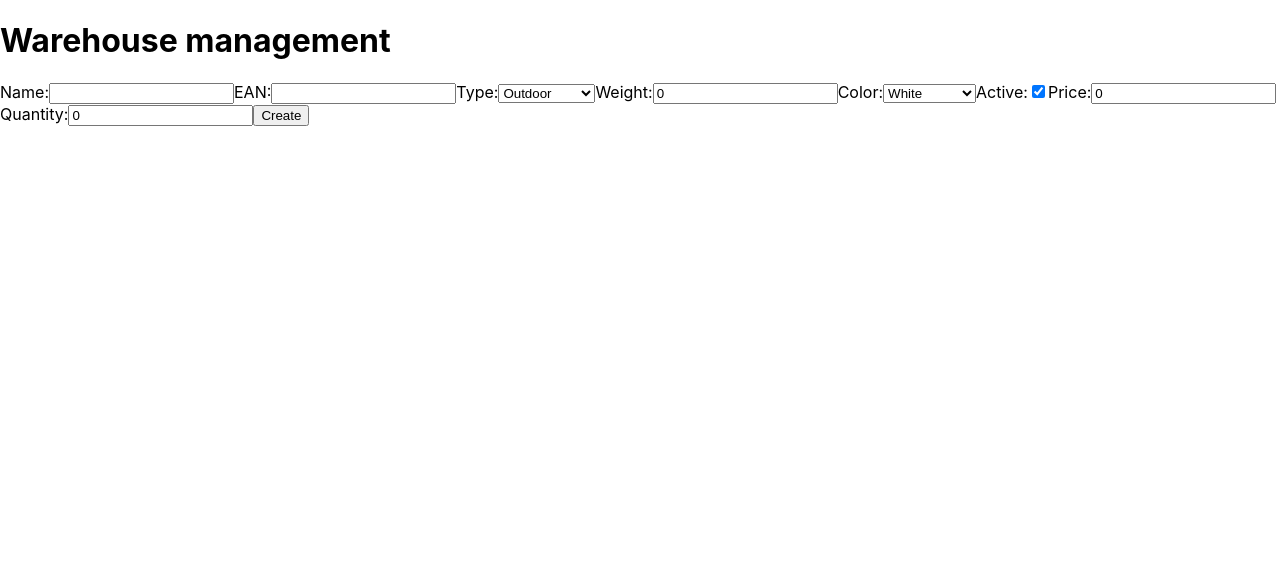
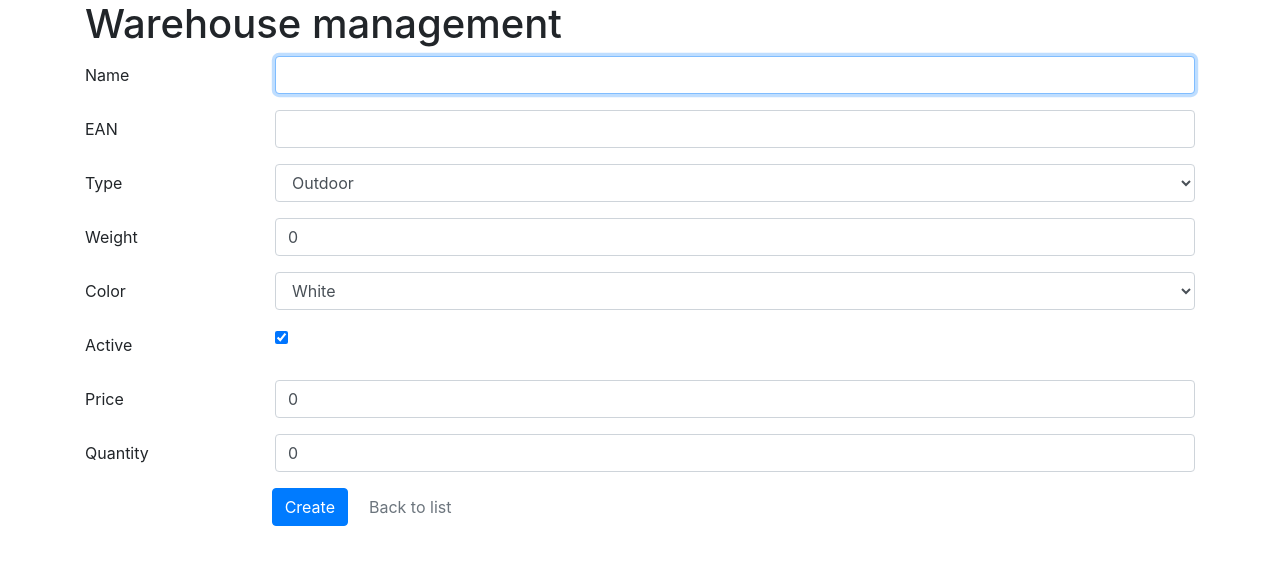
Before and after one commit to elvyra/warehouse-management, a React (Create React App) app: page /products/create in a window 1280 px wide. Shown: the top 564 px of the page. Built offline with nearby package versions, Linux system fonts and the light colour scheme.

Commit message:
UI initial layout (#9)
* Sass added

* React bootstrap added

* Components layouts updated

```diff
--- a/package.json
+++ b/package.json
@@ -11,9 +11,11 @@
     "@types/react": "^16.9.0",
     "@types/react-dom": "^16.9.0",
     "@types/react-router-dom": "^5.1.5",
+    "bootstrap": "^4.5.0",
     "highcharts": "^8.1.0",
     "highcharts-react-official": "^3.0.0",
     "react": "^16.13.1",
+    "react-bootstrap": "^1.0.1",
     "react-dom": "^16.13.1",
     "react-router-dom": "^5.2.0",
     "react-scripts": "3.4.1",
@@ -39,5 +41,8 @@
       "last 1 firefox version",
       "last 1 safari version"
     ]
+  },
+  "devDependencies": {
+    "node-sass": "^4.14.1"
   }
 }
--- a/src/components/app/App.tsx
+++ b/src/components/app/App.tsx
@@ -4,10 +4,12 @@ import ProductTable from "../productsTable/ProductsTable";
 import ProducCreate from "../productCreate/ProductCreate";
 import ProductPreview from "../productPreview/ProductPreview";
 import ProductEdit from "../productEdit/ProductEdit";
+import { Container } from "react-bootstrap";
 
 const App: React.FC = () => {
   return (
     <Router>
+      <Container>
         <h1>Warehouse management</h1>
         <Switch>
           <Route exact path="/products" component={ProductTable} />
@@ -15,6 +17,7 @@ const App: React.FC = () => {
           <Route path="/products/:id/edit" component={ProductEdit} />
           <Route path="/products/:id" component={ProductPreview} />
         </Switch>
+      </Container>
     </Router>
   );
 };
--- a/src/components/interfaces/interfaces.ts
+++ b/src/components/interfaces/interfaces.ts
@@ -1,5 +1,8 @@
 // Currency symbol
 export const currency = "€";
+
+// Units symbol
+export const unit = "pcs";
 
 // Highlight color code
 export const color = "red";
--- a/src/components/productCreate/ProductCreate.tsx
+++ b/src/components/productCreate/ProductCreate.tsx
@@ -1,7 +1,9 @@
 import React from "react";
+import { NavLink } from "react-router-dom";
 import ProductForm from "../productForm/ProductForm";
 import { CreateNewProduct } from "../productForm/CreateProductFromFormData";
 import { createItem } from "../localStorage/LocalStorage";
+import { Col, Row, Button, Form } from "react-bootstrap";
 
 const ProductCreate: React.FC = () => {
   const handleChangeActive = () => {};
@@ -9,21 +11,45 @@ const ProductCreate: React.FC = () => {
   const handleSubmit = (event: React.FormEvent<HTMLFormElement>): void => {
     event.preventDefault();
     createItem(CreateNewProduct(event));
+    event.currentTarget.reset();
   };
 
   return (
-    <form onSubmit={handleSubmit}>
+    <Form onSubmit={handleSubmit}>
       <ProductForm handleChangeActive={handleChangeActive} />
-      <label>
-        Price:
-        <input type="text" name="price" defaultValue="0" />
-      </label>
-      <label>
-        Quantity:
-        <input type="text" name="quantity" defaultValue="0" />
-      </label>
-      <input type="submit" value="Create" />
-    </form>
+      <Form.Group as={Row}>
+        <Form.Label column md="2">
+          Price
+        </Form.Label>
+        <Col md="10">
+          <Form.Control type="number" min="0" name="price" defaultValue="0" />
+        </Col>
+      </Form.Group>
+      <Form.Group as={Row}>
+        <Form.Label column md="2">
+          Quantity
+        </Form.Label>
+        <Col md="10">
+          <Form.Control
+            type="number"
+            min="0"
+            name="quantity"
+            defaultValue="0"
+          />
+        </Col>
+      </Form.Group>
+      <Form.Row>
+        <Col md="2" />
+        <Col md="10">
+          <Button type="submit" className="mr-2">
+            Create
+          </Button>
+          <NavLink to="/products" className="btn btn-link text-secondary">
+            Back to list
+          </NavLink>
+        </Col>
+      </Form.Row>
+    </Form>
   );
 };
 
--- a/src/components/productEdit/ProductEdit.tsx
+++ b/src/components/productEdit/ProductEdit.tsx
@@ -1,4 +1,5 @@
 import React, { useState, useEffect } from "react";
+import { NavLink } from "react-router-dom";
 import { RouteComponentProps } from "react-router-dom";
 import {
   IProduct,
@@ -14,6 +15,15 @@ import {
 import { isNullOrUndefined } from "util";
 import ProductForm from "../productForm/ProductForm";
 import { CreateEditedProduct } from "../productForm/CreateProductFromFormData";
+import {
+  Col,
+  Row,
+  Form,
+  ListGroup,
+  Button,
+  CardDeck,
+  Card,
+} from "react-bootstrap";
 
 interface MatchParams {
   id: string;
@@ -68,58 +78,117 @@ const ProductEdit: React.FC<PropsType> = (props: PropsType) => {
       {isNullOrUndefined(item) ? (
         <p>Product not found</p>
       ) : (
-        <>
-          <form onSubmit={handleChangeProps}>
-            <input type="text" name="id" defaultValue={item.id} hidden />
+        <CardDeck>
+          <Card style={{ flex: "1 1 100%" }} className="mb-4">
+            <Card.Body>
+              <Card.Title>Product details</Card.Title>
+              <Card.Text>
+                <Form onSubmit={handleChangeProps}>
+                  <Form.Group as={Row}>
+                    <Form.Label column md="2">
+                      Id
+                    </Form.Label>
+                    <Col md="10">
+                      <Form.Control
+                        type="text"
+                        name="id"
+                        defaultValue={item.id}
+                        plaintext
+                        readOnly
+                      />
+                    </Col>
+                  </Form.Group>
                   <ProductForm
                     product={item}
                     handleChangeActive={handleChangeActive}
                   />
-            <input type="submit" value="Save" />
-          </form>
-          <form onSubmit={handleUpdatePrice}>
-            <label>
-              Price:
-              <input
+                  <Form.Row>
+                    <Col md="2" />
+                    <Col md="10">
+                      <Button type="submit" className="mr-2">
+                        Save
+                      </Button>
+                      <NavLink
+                        to="/products"
+                        className="btn btn-link text-secondary"
+                      >
+                        Back to list
+                      </NavLink>
+                    </Col>
+                  </Form.Row>
+                </Form>
+              </Card.Text>
+            </Card.Body>
+          </Card>
+
+          <Card>
+            <Card.Body>
+              <Card.Title>Price</Card.Title>
+              <Card.Text>
+                <Form onSubmit={handleUpdatePrice}>
+                  <Form.Group as={Row} className="w-100">
+                    <Form.Label column md="3">
+                      Current
+                    </Form.Label>
+                    <Col md="7">
+                      <Form.Control
+                        placeholder={item.priceHistory[0].price.toString()}
                         type="text"
                         name="price"
                         data-id={item.id}
-                placeholder={item.priceHistory[0].price.toString()}
                       />
-            </label>
-            <input type="submit" value="Update price" />
-          </form>
-          <p>
-            <b>Price history:</b>
-          </p>
+                    </Col>
+                    <Col md="2">
+                      <Button type="submit">Update</Button>
+                    </Col>
+                  </Form.Group>
+                </Form>
+              </Card.Text>
+            </Card.Body>
+            <ListGroup variant="flush">
               {item.priceHistory.map((c: IPriceHistory) => (
-            <p key={c.date}>
-              <b>Price:</b> {c.price} (<b>Updated:</b>{" "}
-              {new Date(c.date).toLocaleString()})
-            </p>
+                <ListGroup.Item key={c.date}>
+                  Price: {c.price} (Updated: {new Date(c.date).toLocaleString()}
+                  )
+                </ListGroup.Item>
               ))}
-          <form onSubmit={handleUpdateQuantity}>
-            <label>
-              Quantity:
-              <input
+            </ListGroup>
+          </Card>
+
+          <Card>
+            <Card.Body>
+              <Card.Title>Quantity</Card.Title>
+              <Card.Text>
+                <Form onSubmit={handleUpdateQuantity}>
+                  <Form.Group as={Row} className="w-100">
+                    <Form.Label column md="3">
+                      Current
+                    </Form.Label>
+                    <Col md="7">
+                      <Form.Control
                         type="text"
                         name="quantity"
                         data-id={item.id}
                         placeholder={item!.quantityHistory[0].quantity.toString()}
                       />
-            </label>
-            <input type="submit" value="Update Quantity" />
-          </form>
-          <p>
-            <b>Quantity history:</b>
-          </p>
+                    </Col>
+                    <Col md="2">
+                      <Button type="submit">Update</Button>
+                    </Col>
+                  </Form.Group>
+                </Form>
+              </Card.Text>
+            </Card.Body>
+            <ListGroup variant="flush">
               {item.quantityHistory.map((c: IQuantityHistory) => (
-            <p key={c.date}>
-              <b>Quantity:</b> {c.quantity} (<b>Updated:</b>
+                <ListGroup.Item key={c.date}>
+                  Quantity: {c.quantity} (Updated:{" "}
                   {new Date(c.date).toLocaleString()})
-            </p>
+                </ListGroup.Item>
               ))}
-        </>
+            </ListGroup>
+          </Card>
+        </CardDeck>
       )}
     </>
   );
--- a/src/components/productForm/ProductForm.tsx
+++ b/src/components/productForm/ProductForm.tsx
@@ -1,6 +1,7 @@
 import React from "react";
 import { IProduct, ProductType, ProductColor } from "../interfaces/interfaces";
 import { isNullOrUndefined } from "util";
+import { Col, Row, Form } from "react-bootstrap";
 
 type PropsType = {
   product?: IProduct;
@@ -13,25 +14,38 @@ const ProductForm: React.FC<PropsType> = ({
 }: PropsType) => {
   return (
     <>
-      <label>
-        Name:
-        <input
+      <Form.Group as={Row}>
+        <Form.Label column md="2">
+          Name
+        </Form.Label>
+        <Col md="10">
+          <Form.Control
             type="text"
             name="name"
             defaultValue={!isNullOrUndefined(product) ? product.name : ""}
+            autoFocus
           />
-      </label>
-      <label>
-        EAN:
-        <input
+        </Col>
+      </Form.Group>
+      <Form.Group as={Row}>
+        <Form.Label column md="2">
+          EAN
+        </Form.Label>
+        <Col md="10">
+          <Form.Control
             type="text"
             name="ean"
             defaultValue={!isNullOrUndefined(product) ? product.EAN : ""}
           />
-      </label>
-      <label>
-        Type:
-        <select
+        </Col>
+      </Form.Group>
+      <Form.Group as={Row}>
+        <Form.Label column md="2">
+          Type
+        </Form.Label>
+        <Col md="10">
+          <Form.Control
+            as="select"
             defaultValue={!isNullOrUndefined(product) ? product.type : 0}
             name="type"
           >
@@ -42,19 +56,29 @@ const ProductForm: React.FC<PropsType> = ({
                   {ProductType[Number(key)]}
                 </option>
               ))}
-        </select>
-      </label>
-      <label>
-        Weight:
-        <input
-          type="text"
+          </Form.Control>
+        </Col>
+      </Form.Group>
+      <Form.Group as={Row}>
+        <Form.Label column md="2">
+          Weight
+        </Form.Label>
+        <Col md="10">
+          <Form.Control
+            type="number"
+            min="0"
             name="weight"
             defaultValue={!isNullOrUndefined(product) ? product.weight : 0}
           />
-      </label>
-      <label>
-        Color:
-        <select
+        </Col>
+      </Form.Group>
+      <Form.Group as={Row}>
+        <Form.Label column md="2">
+          Color
+        </Form.Label>
+        <Col md="10">
+          <Form.Control
+            as="select"
             defaultValue={!isNullOrUndefined(product) ? product.color : 0}
             name="color"
           >
@@ -65,17 +89,22 @@ const ProductForm: React.FC<PropsType> = ({
                   {ProductColor[Number(key)]}
                 </option>
               ))}
-        </select>
-      </label>
-      <label>
-        Active:
-        <input
+          </Form.Control>
+        </Col>
+      </Form.Group>
+      <Form.Group as={Row}>
+        <Form.Label column md="2">
+          Active
+        </Form.Label>
+        <Col md="10">
+          <Form.Check
             type="checkbox"
             name="active"
             defaultChecked={!isNullOrUndefined(product) ? product.active : true}
             onChange={handleChangeActive}
           />
-      </label>
+        </Col>
+      </Form.Group>
     </>
   );
 };
--- a/src/components/productPreview/ProductPreview.tsx
+++ b/src/components/productPreview/ProductPreview.tsx
@@ -1,4 +1,4 @@
-import React from "react";
+import React, { useState } from "react";
 import { NavLink, RouteComponentProps } from "react-router-dom";
 import {
   IProduct,
@@ -8,8 +8,10 @@ import {
   IQuantityHistory,
 } from "../interfaces/interfaces";
 import { getItem } from "../localStorage/LocalStorage";
+import { currency, unit, numberOfRecords } from "../interfaces/interfaces";
 import { isNullOrUndefined } from "util";
 import Highchart from "./Highchart";
+import { Tab, Tabs, Card, CardDeck, ListGroup, Badge } from "react-bootstrap";
 
 interface MatchParams {
   id: string;
@@ -17,6 +19,8 @@ interface MatchParams {
 interface PropsType extends RouteComponentProps<MatchParams> {}
 
 const ProductsPreview: React.FC<PropsType> = (props: PropsType) => {
+  const [key, setKey] = useState("details");
+
   let item: IProduct | null | undefined = getItem(props.match.params.id);
 
   return (
@@ -25,27 +29,74 @@ const ProductsPreview: React.FC<PropsType> = (props: PropsType) => {
         <p>Product not found</p>
       ) : (
         <>
-          <p>
+          <Tabs
+            id="controlled-tab-example"
+            activeKey={key}
+            onSelect={(k: string) => setKey(k)}
+          >
+            <Tab eventKey="details" title="Product details">
+              <ListGroup className="mt-4 mb-4">
+                <ListGroup.Item>
                   <b>Id: </b> {item.id}
-          </p>
-          <p>
+                </ListGroup.Item>
+                <ListGroup.Item>
                   <b>Name: </b> {item.name}
-          </p>
-          <p>
+                </ListGroup.Item>
+                <ListGroup.Item>
                   <b>EAN: </b> {item.EAN}
-          </p>
-          <p>
+                </ListGroup.Item>
+                <ListGroup.Item>
                   <b>Type: </b> {ProductType[item.type]}
-          </p>
-          <p>
+                </ListGroup.Item>
+                <ListGroup.Item>
                   <b>Weight: </b> {item.weight}
-          </p>
-          <p>
+                </ListGroup.Item>
+                <ListGroup.Item>
                   <b>Color: </b> {ProductColor[item.color]}
-          </p>
-          <p>
+                </ListGroup.Item>
+                <ListGroup.Item>
                   <b>Active: </b> {item.active ? "active" : "not active"}
-          </p>
+                </ListGroup.Item>
+                <ListGroup.Item>
+                  <b>Price: </b> {item.priceHistory[0].price} {currency}
+                  {item.priceHistory[0].price <= 0 ? (
+                    <Badge variant="warning" className="ml-2">
+                      Price inaccuracy
+                    </Badge>
+                  ) : (
+                    <></>
+                  )}
+                </ListGroup.Item>
+                <ListGroup.Item>
+                  <b>Quantity: </b> {item.quantityHistory[0].quantity} {unit}
+                  {item.quantityHistory[0].quantity === 0 ? (
+                    <Badge variant="warning" className="ml-2">
+                      No in stock
+                    </Badge>
+                  ) : (
+                    <></>
+                  )}
+                </ListGroup.Item>
+              </ListGroup>
+            </Tab>
+            <Tab eventKey="price" title="Price history">
+              <CardDeck className="mt-4 mb-4">
+                <Card style={{ flex: "1 1" }}>
+                  <Card.Body>
+                    <Card.Title>Price history</Card.Title>
+                    <Card.Text>
+                      Last {numberOfRecords} entries are stored in database.
+                    </Card.Text>
+                  </Card.Body>
+                  <ListGroup variant="flush">
+                    {item.priceHistory.map((p: IPriceHistory) => (
+                      <ListGroup.Item>
+                        {p.price} ({new Date(p.date).toLocaleString()})
+                      </ListGroup.Item>
+                    ))}
+                  </ListGroup>
+                </Card>
+                <Card style={{ flex: "2 1" }}>
                   <Highchart
                     title={"Price history"}
                     subtitle={`Product name: ${item.name} (EAN: ${item.EAN})`}
@@ -56,14 +107,27 @@ const ProductsPreview: React.FC<PropsType> = (props: PropsType) => {
                     yAxisTitle="Price"
                     data={item.priceHistory.map((c) => c.price).reverse()}
                   />
-          <p>
-            <b>Price history:</b>
-          </p>
-          {item.priceHistory.map((p: IPriceHistory) => (
-            <p>
-              {p.price} ({new Date(p.date).toLocaleString()})
-            </p>
+                </Card>
+              </CardDeck>
+            </Tab>
+            <Tab eventKey="quantity" title="Quantity history">
+              <CardDeck className="mt-4 mb-4">
+                <Card style={{ flex: "1 1" }}>
+                  <Card.Body>
+                    <Card.Title>Quantity history</Card.Title>
+                    <Card.Text>
+                      Last {numberOfRecords} entries are stored in database.
+                    </Card.Text>
+                  </Card.Body>
+                  <ListGroup variant="flush">
+                    {item.quantityHistory.map((p: IQuantityHistory) => (
+                      <ListGroup.Item>
+                        {p.quantity} ({new Date(p.date).toLocaleString()})
+                      </ListGroup.Item>
                     ))}
+                  </ListGroup>
+                </Card>
+                <Card style={{ flex: "2 1" }}>
                   <Highchart
                     title={"Quantity history"}
                     subtitle={`Product name: ${item.name} (EAN: ${item.EAN})`}
@@ -74,14 +138,10 @@ const ProductsPreview: React.FC<PropsType> = (props: PropsType) => {
                     yAxisTitle="Quantity"
                     data={item.quantityHistory.map((c) => c.quantity).reverse()}
                   />
-          <p>
-            <b>Quantity history:</b>
-          </p>
-          {item.quantityHistory.map((p: IQuantityHistory) => (
-            <p>
-              {p.quantity} ({new Date(p.date).toLocaleString()})
-            </p>
-          ))}
+                </Card>
+              </CardDeck>
+            </Tab>
+          </Tabs>
           <NavLink to="/products">Back to list</NavLink>
         </>
       )}
--- a/src/components/productsTable/ProductRow.tsx
+++ b/src/components/productsTable/ProductRow.tsx
@@ -1,6 +1,7 @@
 import React from "react";
 import { NavLink } from "react-router-dom";
 import { IProduct, ProductType, ProductColor } from "../interfaces/interfaces";
+import { Button, ButtonGroup, Form } from "react-bootstrap";
 
 type PropsType = {
   key?: string;
@@ -27,7 +28,7 @@ const ProductRow: React.FC<PropsType> = ({
       <td>{item.weight}</td>
       <td>{ProductColor[item.color]}</td>
       <td>
-        <input
+        <Form.Check
           type="checkbox"
           name="active"
           defaultChecked={item.active}
@@ -36,29 +37,43 @@ const ProductRow: React.FC<PropsType> = ({
         />
       </td>
       <td>
-        <input
-          type="text"
+        <Form.Control
+          type="number"
           name="price"
+          min="0"
           data-id={item.id}
           defaultValue={item.priceHistory[0].price}
           onKeyUp={handlePriceUpdate}
         />
       </td>
       <td>
-        <input
-          type="text"
+        <Form.Control
+          type="number"
           name="quantity"
+          min="0"
           data-id={item.id}
           defaultValue={item.quantityHistory[0].quantity}
           onKeyUp={handleQuantityUpdate}
         />
       </td>
       <td>
-        <NavLink to={`/products/${item.id}`}>View</NavLink>
-        <NavLink to={`/products/${item.id}/edit`}>Edit</NavLink>
-        <span data-id={item.id} onClick={handleDelete}>
-          Delete
-        </span>
+        <ButtonGroup>
+          <NavLink
+            to={`/products/${item.id}`}
+            className="btn btn-outline-primary"
+          >
+            View
+          </NavLink>
+          <NavLink
+            to={`/products/${item.id}/edit`}
+            className="btn btn-outline-secondary"
+          >
+            Edit
+          </NavLink>
+          <Button variant="danger" data-id={item.id} onClick={handleDelete}>
+            Delete
+          </Button>
+        </ButtonGroup>
       </td>
     </tr>
   );
--- a/src/components/productsTable/ProductsTable.tsx
+++ b/src/components/productsTable/ProductsTable.tsx
@@ -1,5 +1,7 @@
 import React, { useState, useEffect } from "react";
 import {
+  currency,
+  unit,
   IProduct,
   IPriceHistory,
   IQuantityHistory,
@@ -13,6 +15,7 @@ import {
 } from "../localStorage/LocalStorage";
 import { isNullOrUndefined } from "util";
 import ProductRow from "./ProductRow";
+import { Table } from "react-bootstrap";
 
 // Used for receiving Price and Quantity input data
 type InputData = {
@@ -122,8 +125,8 @@ const ProductsTable: React.FC = () => {
         <p>No products found</p>
       ) : (
         <>
-          <h1>Products Table</h1>
-          <table>
+          <h3>Products Table</h3>
+          <Table hover responsive>
             <thead>
               <tr>
                 <th>Id</th>
@@ -133,8 +136,8 @@ const ProductsTable: React.FC = () => {
                 <th>Weight</th>
                 <th>Color</th>
                 <th>Active</th>
-                <th>Price</th>
-                <th>Quantity</th>
+                <th>Price, {currency}</th>
+                <th>Quantity, {unit}</th>
                 <th></th>
               </tr>
             </thead>
@@ -150,7 +153,7 @@ const ProductsTable: React.FC = () => {
                 />
               ))}
             </tbody>
-          </table>
+          </Table>
         </>
       )}
     </>
--- a/src/index.css
+++ /dev/null
@@ -1,8 +0,0 @@
-body {
-  margin: 0;
-  font-family: -apple-system, BlinkMacSystemFont, "Segoe UI", "Roboto", "Oxygen",
-    "Ubuntu", "Cantarell", "Fira Sans", "Droid Sans", "Helvetica Neue",
-    sans-serif;
-  -webkit-font-smoothing: antialiased;
-  -moz-osx-font-smoothing: grayscale;
-}
--- /dev/null
+++ b/src/index.scss
@@ -0,0 +1,7 @@
+$theme-colors: (
+  // "primary": red,
+    // "info": tomato,
+    // "danger": teal,
+);
+
+@import "~bootstrap/scss/bootstrap";
--- a/src/index.tsx
+++ b/src/index.tsx
@@ -1,6 +1,6 @@
 import React from "react";
 import ReactDOM from "react-dom";
-import "./index.css";
+import "./index.scss";
 import App from "./components/app/App";
 import * as serviceWorker from "./serviceWorker";
 
```
Also changed, not shown: 1 other file (tests, documents, lock files or other folders). Lines whose indentation alone changed are shown as unchanged.
